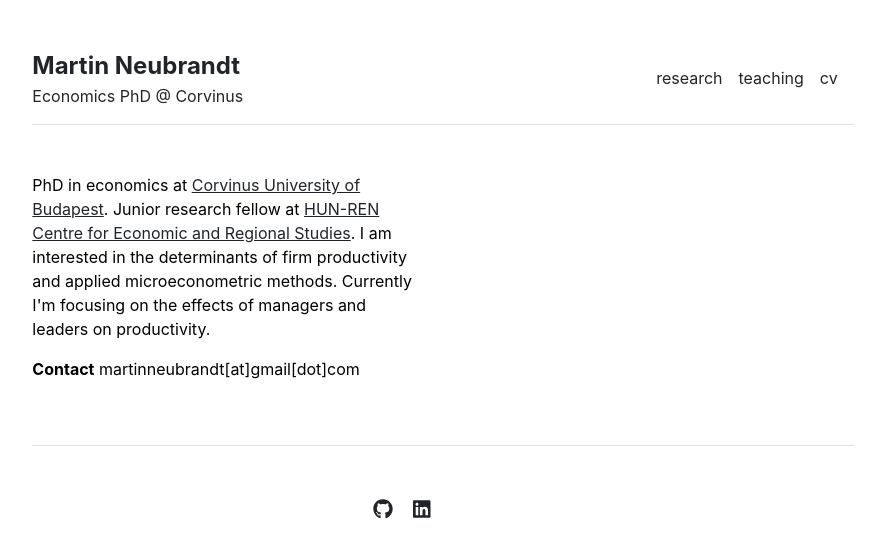
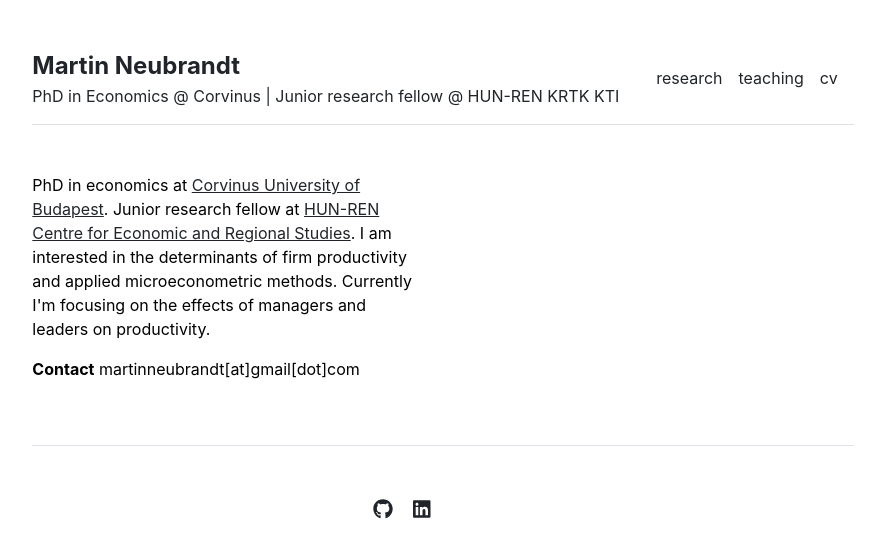
Before and after one commit to martinneubrandt/martinneubrandt.github.io, a Jekyll site: the page built from index.md, in a window 1280 px wide. Shown: the top 558 px of the page, without its empty margins (197-1066 px from the left). Built offline with Jekyll 4.4.1, drawn with Linux system fonts in a browser that asks for light colours.

Commit message:
Update _config.yml

```diff
--- a/_config.yml
+++ b/_config.yml
@@ -1,7 +1,7 @@
 title               : "Martin Neubrandt"
 author              : "Martin Neubrandt"
 name                : &name "Martin Neubrandt"
-description         : "Economics PhD @ Corvinus"
+description         : "PhD in Economics @ Corvinus | Junior research fellow @ HUN-REN KRTK KTI"
 url                 : "https://martinneubrandt.github.io" # the base hostname & protocol for your site, e.g. http://example.com
 baseurl             : "" # the subpath of your site, e.g. /blog
 repository          : "martinneubrandt.github.io"
```
